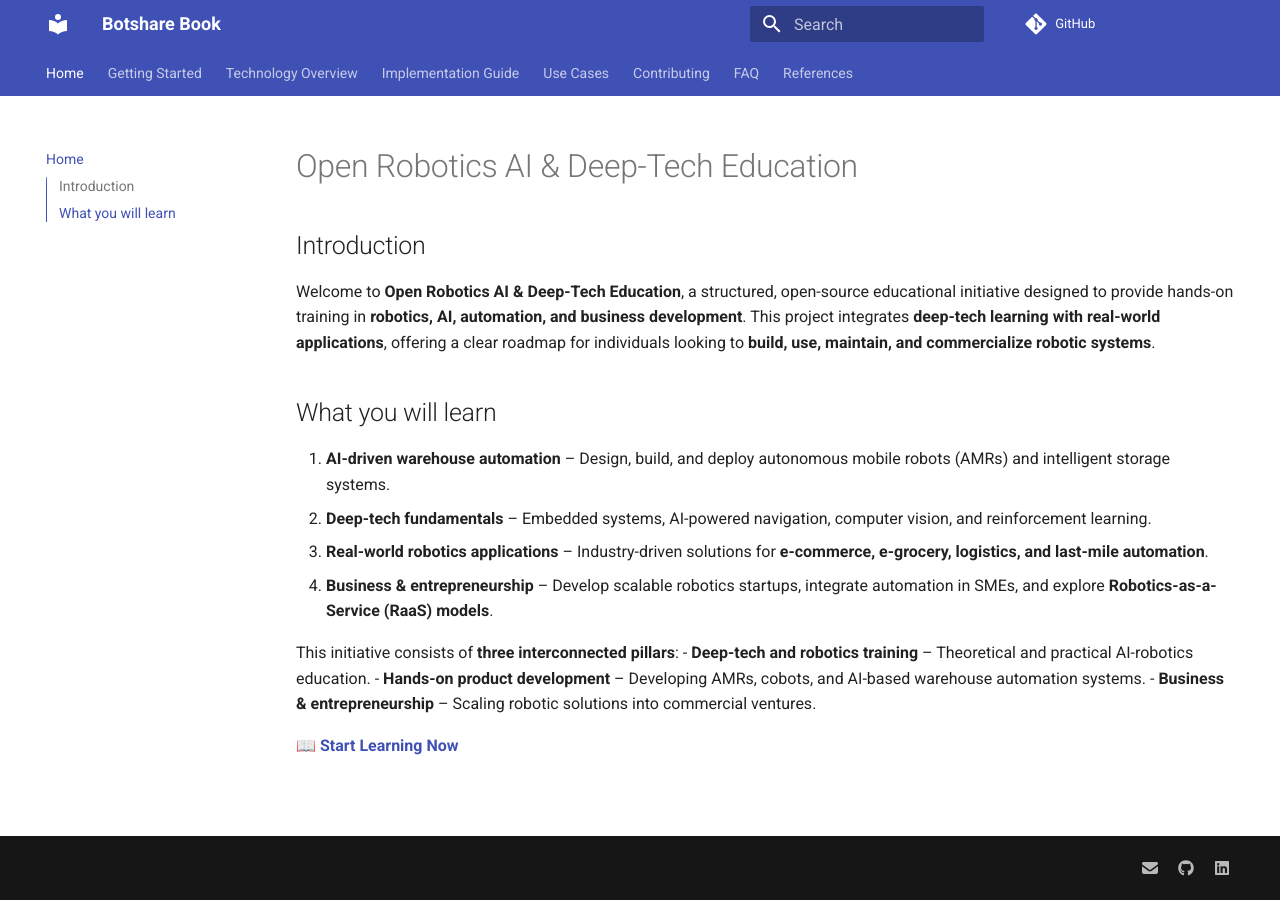
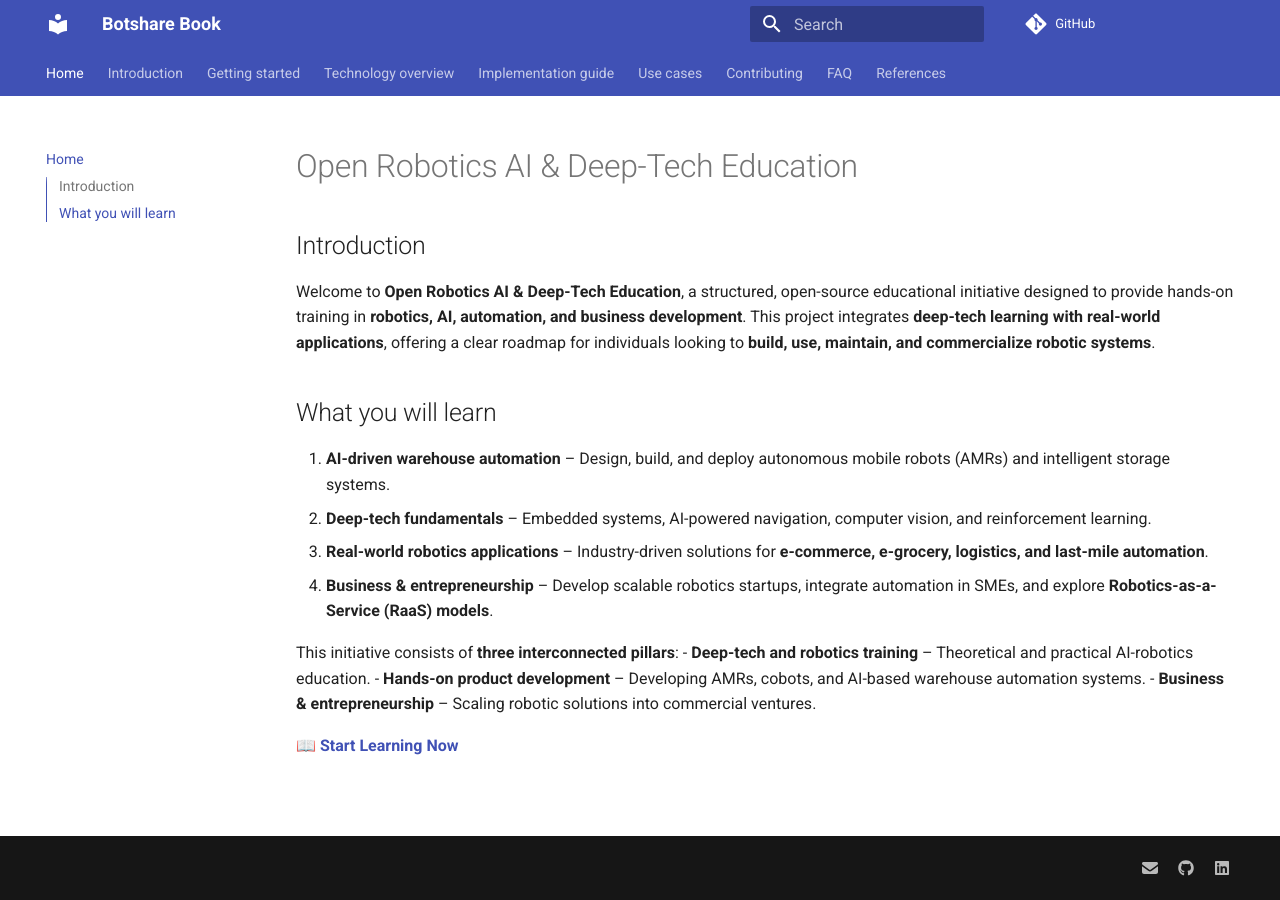
Before and after one commit to BotshareAI/Botshare_book, an MkDocs documentation site: the page built from docs/index.md, in a window 1280 px wide. Built offline with MkDocs 1.6.1 and Material for MkDocs 9.7.7, drawn with Linux system fonts in a browser that asks for light colours; comment, search, counter and statistics services are not loaded.

Commit message:
Update mkdocs.yml

```diff
--- a/mkdocs.yml
+++ b/mkdocs.yml
@@ -27,10 +27,11 @@ extra:
 
 nav:
   - Home: index.md
-  - Getting Started: getting_started.md
-  - Technology Overview: technology_overview.md
-  - Implementation Guide: implementation_guide.md
-  - Use Cases: use_cases.md
+  - Introduction: introduction.md
+  - Getting started: getting_started.md
+  - Technology overview: technology_overview.md
+  - Implementation guide: implementation_guide.md
+  - Use cases: use_cases.md
   - Contributing: contributing.md
   - FAQ: faq.md
   - References: references.md
```
